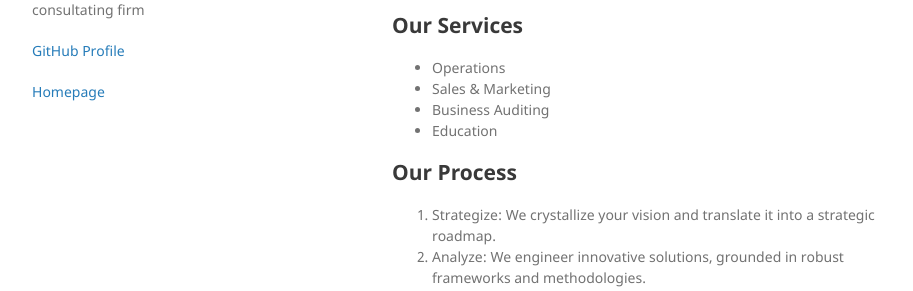
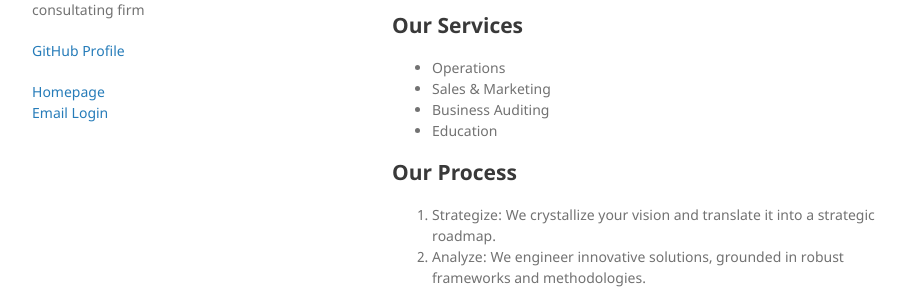
Before and after one commit to liconsulting/liconsulting.github.io, a Jekyll site: the page built from README.md, in a window 1280 px wide. Shown: the part 199-490 px from the top of the page, without its empty margins (178-1091 px from the left). Built offline with Jekyll 4.4.1, drawn with Linux system fonts in a browser that asks for light colours; our own code applies the rules of GitHub Pages for plain Markdown files.

Commit message:
Update default.html

```diff
--- a/_layouts/default.html
+++ b/_layouts/default.html
@@ -43,7 +43,10 @@
         {% endif %}
 
         <!---SELF Addition--->
-        <p class="view"><a href="https://liconsulting.me/">Homepage</a></p>
+        <p class="view">
+          <a href="https://liconsulting.me/">Homepage</a><br>
+          <a href="https://mail.liconsulting.me/">Email Login</a><br>
+        </p>
 
 
       </header>
```
